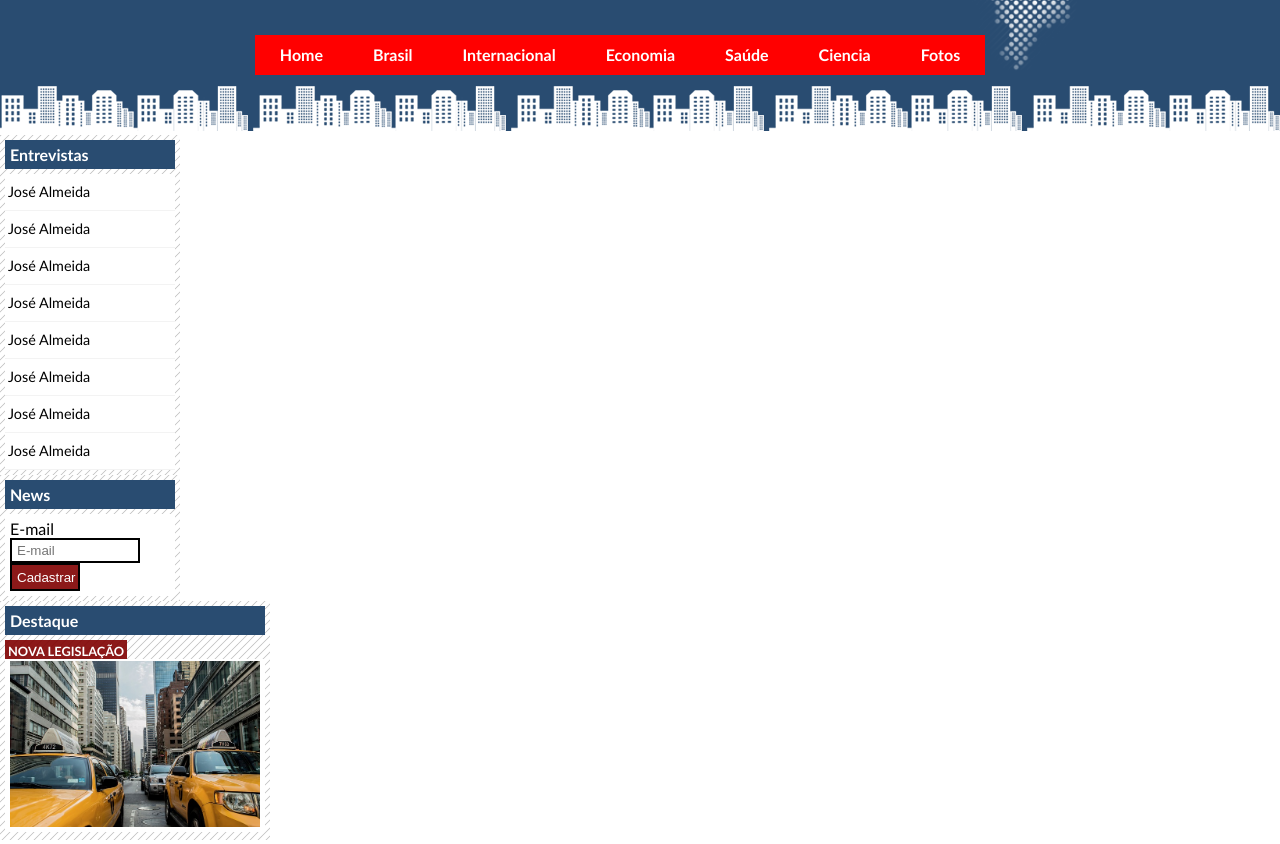
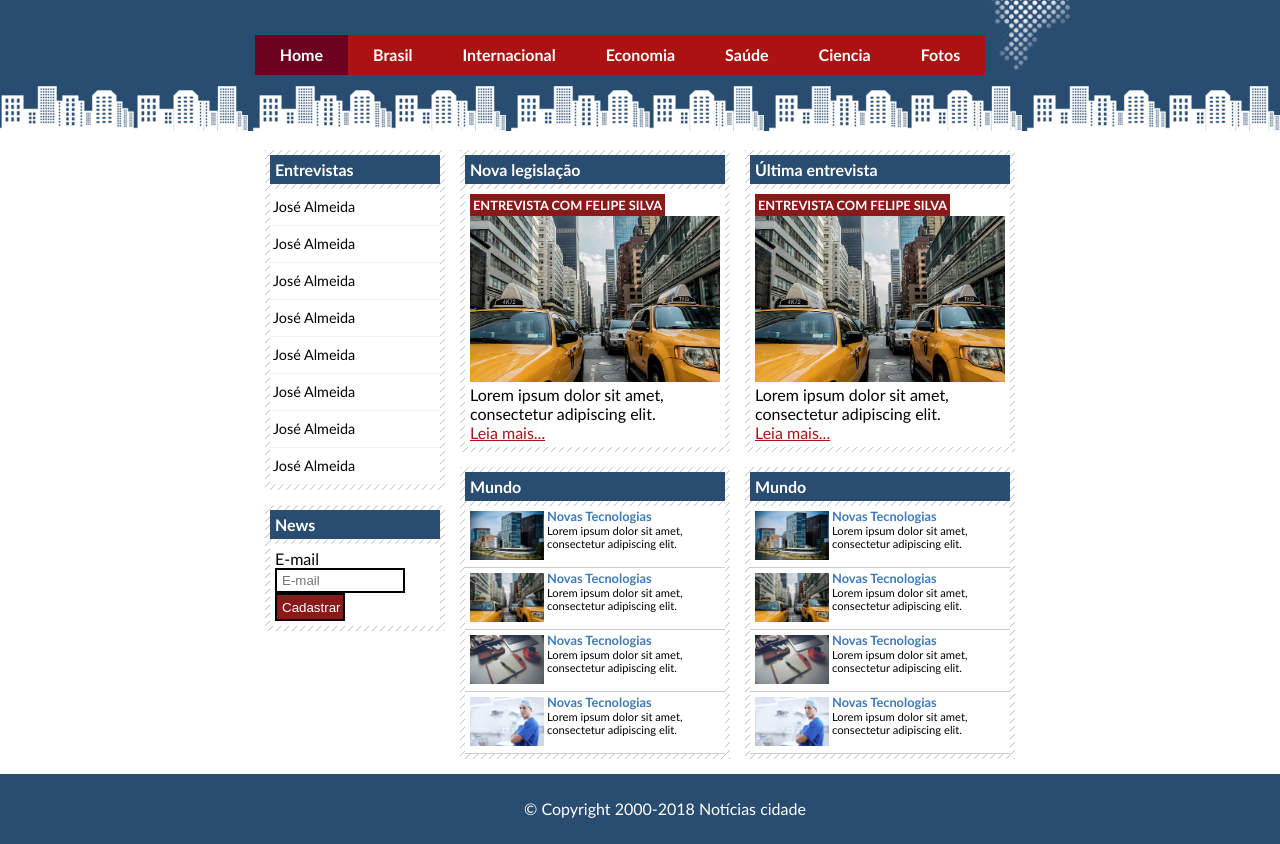
Before and after one commit to HugorMW/Hugor_VSCode-pasta_compartilhada-, a plain HTML site: page Projeto4_Cidade(block)/index.html in a window 1280 px wide. Shown: the part 95-939 px from the top of the page. Drawn offline with Linux system fonts and the light colour scheme.

Commit message:
add pags fotos, brasil. Fim do projeto.

```diff
--- a/Projeto4_Cidade(block)/index.html
+++ b/Projeto4_Cidade(block)/index.html
@@ -1,5 +1,6 @@
 <!DOCTYPE html>
 <html lang="pt-br">
+
 <head>
   <meta charset="UTF-8" />
   <meta name="viewport" content="width=device-width, initial-scale=1.0" />
@@ -12,16 +13,17 @@
     <div class="img-logo"><img src="./img/logo.png" alt="" /></div>
     <div class="img-brasil"><img src="./img/detalhe-topo.png" alt="" /></div>
     <div id="nav-horizontal">
-        <a href="">Home</a>
-        <a href="">Brasil</a>
+      <a id="nav-home" href="./index.html">Home</a>
+      <a href="./brasil.html">Brasil</a>
       <a href="">Internacional</a>
       <a href="">Economia</a>
       <a href="">Saúde</a>
       <a href="">Ciencia</a>
-        <a href="">Fotos</a>
+      <a href="./fotos.html">Fotos</a>
     </div>
   </div>
 
+  <div class="conteudos-principais">
     <!-- Coluna 1 -->
     <div class="coluna1">
       <div class="caixa caixa-vertical">
@@ -41,8 +43,7 @@
         <h2>News</h2>
         <div class="news">
           <form class="formulario" action="">
-            <label for="email"
-              >E-mail
+            <label for="email">E-mail
               <input name="email" type="text" placeholder="E-mail" />
               <input type="submit" value="Cadastrar" />
             </label>
@@ -54,12 +55,45 @@
 
     <!--Coluna 2 -->
     <div class="coluna2">
-        <div class="caixa caixa-superior">
-            <h2>Destaque</h2>
-            <div class="caixa-destaque">
-                <h3>nova legislação</h3>
+      <div class="caixa">
+        <h2>Nova legislação</h2>
+        <div class="caixa-superior pag-principal site-brasil site-fotos">
+          <h3>Entrevista com felipe silva</h3>
           <img src="./img/taxi.jpg" alt="">
+          <p>Lorem ipsum dolor sit amet, consectetur adipiscing elit.</p>
+          <a href="">Leia mais...</a>
         </div>
+      </div>
+      <!-- Caixa Mundo -->
+      <div class="caixa">
+        <h2>Mundo</h2>
+        <div class="caixa-inferior">
+          <ul class="lista-noticias">
+            <li><a href="">
+                <img src="./img/mundo.jpg" alt="">
+                <h4>Novas Tecnologias</h4>
+                <p>Lorem ipsum dolor sit amet, consectetur adipiscing elit.</p>
+              </a></li>
+            <li><a href="">
+                <img src="./img/taxi.jpg" alt="">
+                <h4>Novas Tecnologias</h4>
+                <p>Lorem ipsum dolor sit amet, consectetur adipiscing elit.</p>
+              </a></li>
+            <li><a href="">
+                <img src="./img/tecnologia.jpg" alt="">
+                <h4>Novas Tecnologias</h4>
+                <p>Lorem ipsum dolor sit amet, consectetur adipiscing elit.</p>
+              </a></li>
+            <li><a href="">
+                <img src="./img/doutor.jpg" alt="">
+                <h4>Novas Tecnologias</h4>
+                <p>Lorem ipsum dolor sit amet, consectetur adipiscing elit.</p>
+              </a></li>
+
+          </ul>
+        </div>
+
+
 
       </div>
     </div>
@@ -67,8 +101,54 @@
 
     <!-- Coluna 3 -->
     <div class="coluna2">
+      <div class="caixa">
+        <h2>Última entrevista</h2>
+        <div class="caixa-superior pag-principal site-brasil site-fotos">
+          <h3>Entrevista com felipe silva</h3>
+          <img src="./img/taxi.jpg" alt="">
+          <p>Lorem ipsum dolor sit amet, consectetur adipiscing elit.</p>
+          <a href="">Leia mais...</a>
+        </div>
+      </div>
+
+      <!-- Caixa Noticias Recentes -->
+      <div class="caixa">
+        <h2>Mundo</h2>
+        <div class="caixa-inferior">
+          <ul class="lista-noticias">
+            <li><a href="">
+                <img src="./img/mundo.jpg" alt="">
+                <h4>Novas Tecnologias</h4>
+                <p>Lorem ipsum dolor sit amet, consectetur adipiscing elit.</p>
+              </a></li>
+            <li><a href="">
+                <img src="./img/taxi.jpg" alt="">
+                <h4>Novas Tecnologias</h4>
+                <p>Lorem ipsum dolor sit amet, consectetur adipiscing elit.</p>
+              </a></li>
+            <li><a href="">
+                <img src="./img/tecnologia.jpg" alt="">
+                <h4>Novas Tecnologias</h4>
+                <p>Lorem ipsum dolor sit amet, consectetur adipiscing elit.</p>
+              </a></li>
+            <li><a href="">
+                <img src="./img/doutor.jpg" alt="">
+                <h4>Novas Tecnologias</h4>
+                <p>Lorem ipsum dolor sit amet, consectetur adipiscing elit.</p>
+              </a></li>
+          </ul>
+        </div>
+      </div>
+      <!--FIM Coluna 3 -->
 
     </div>
-    <!--FIM Coluna 3 -->
+    <!-- Fim Conteudos Principais -->
+    <div class="rodape">
+
+      © Copyright 2000-2018 Notícias cidade
+
+    </div>
+
 </body>
+
 </html>
--- a/Projeto4_Cidade(block)/style.css
+++ b/Projeto4_Cidade(block)/style.css
@@ -17,7 +17,6 @@ body {
   justify-content: center;
   min-width: 740px;
 }
-
 #nav-horizontal {
   z-index: 1;
   display: flex;
@@ -35,8 +34,12 @@ body {
   padding: 20px 25px;
   color: white;
   text-decoration: none;
-  background: red;
+  background: rgb(171, 19, 19);
   font-weight: bold;
+}
+a#nav-home{
+  background-color: #6c0220;
+  cursor: text;
 }
 #nav-horizontal a:hover {
   background-color: brown;
@@ -68,10 +71,11 @@ body {
 
 /* Estilo das caixas em geral */
 .caixa {
-  display: flex;
-  flex-direction: column;
+  width: 100%;
   background: url(./img/fundo-caixa.png);
   padding: 5px;
+  margin-bottom: 15px;
+  text-align: left;
 }
 .caixa h2 {
     font-size: 1em;
@@ -80,7 +84,29 @@ body {
     padding: 5px;
     margin-bottom: 5px;
 }
-/* 1 coluna */
+.caixa h3{
+  display: inline-block;
+
+  color: white;
+  background-color: #820404e9;
+  padding: 3px;
+  font-size: 0.8em;
+  text-transform: uppercase;
+}
+/* Caixa de Conteudos-Principais (para centralizar) */
+.conteudos-principais{
+  display: flex;
+  flex-wrap: wrap;
+  width: 100%;
+  text-align: center;
+  justify-content: center;
+  flex-direction: row;
+  column-gap: 15px;
+  margin-top: 15px;
+}
+
+
+/* 1 coluna (size e position) */
 .coluna1{
   width: 180px;
 }
@@ -129,38 +155,83 @@ body {
   height: 28px;
   padding: 5px;
 }
-/* Coluna 2 */
+  /* Coluna 2 */
 .coluna2{
   width: 270px;
 }
     /* Caixas Superiores */
-.caixa-superior{
-  width: 270px;
+.caixa .caixa-superior img{
+  width: 100%;
+}
+.caixa-superior a{
+  color: #9c0101e9;
+}
+
+      /* Caixa Destaque (Pag Principal) */
+.caixa-superior.pag-principal{
   background-color: white;
+  padding: 5px;
 }
-.caixa-superior img{
-  width: 100%;
-  padding: 2px 5px 5px;
-  background-color: white;
+
+/* Coluna 2 (Pag Brasil) */
+#brasil .coluna2{
+  width: 555px;
 }
-.caixa-superior h3{
-  color: white;
-  background-color: #820404e9;
-  padding: 3px;
-  display: inline;
-  font-size: 0.8em;
-  text-transform: uppercase;
+a#nav-brasil{
+  background: #6c0220;
+  cursor: text;
 }
-/* Caixa Destaque */
 
-/* Caixa Destaque (Aba Brasil) */
 
-/* Caixa Destaque (Aba fotos) */
+/* Caixa Destaque (Pag fotos) */
+#fotos .coluna2{
+  width: 750px;
+}
+a#nav-fotos{
+  background: #6c0220;
+  cursor: text;
+}
 
 /* Caixa Ultima entrevista */
 
     /* Caixas Inferiores */
+/* Caixa Mundo e Noticias Recentes*/
+.caixa-inferior{
+  display: block;
+  background-color: white;
+}
 
-/* Caixa Mundo*/
+.lista-noticias li {
+  list-style: none;
+  padding: 2px;
+  border-bottom: 1px solid #ccc;
+  height: 62px;
+}
+.lista-noticias li a {
+  text-decoration: none;
+}
+.lista-noticias li a img {
+  float: left;
+  padding: 3px 3px 0;
+  width: 80px;
+}
+.lista-noticias li a h4 {
+  font-size: 0.8em;
+  padding: 0;
+  color: #3e7ab9;
+}
+.lista-noticias li a p {
+  font-size: 0.7em;
+  color: #000;
+}
 
-/* Caixa Noticias Recentes */
+
+/* Rodapé */
+.rodape{
+  width: 100%;
+  background-color: #294c71;
+  color: white;
+  height: 70px;
+  line-height: 70px;
+  padding-left: 50px;
+}
```
Also changed, not shown: Projeto4_Cidade(block)/brasil.html (added, +108 -0 lines), Projeto4_Cidade(block)/fotos.html (added, +80 -0 lines). Lines whose indentation alone changed are shown as unchanged.
